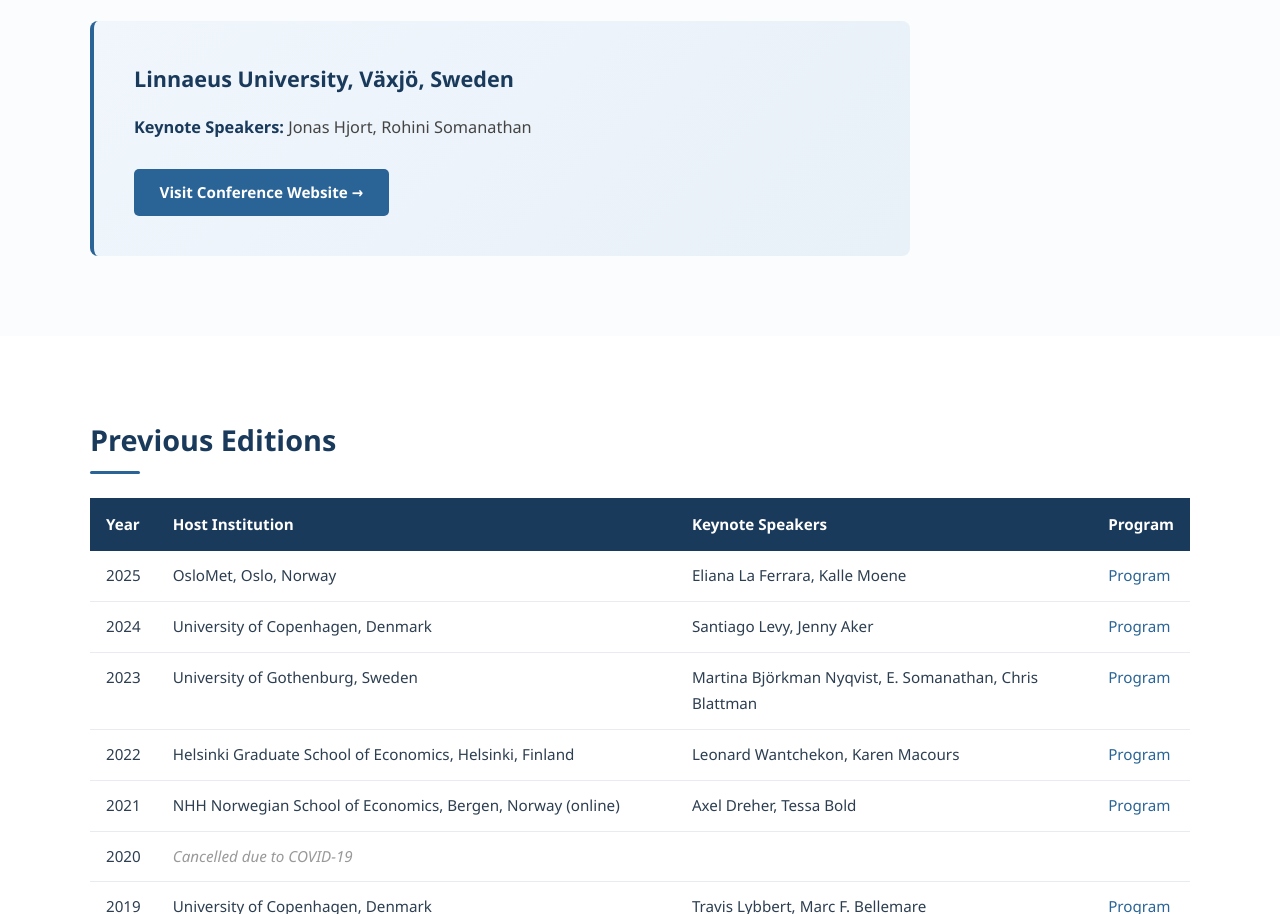
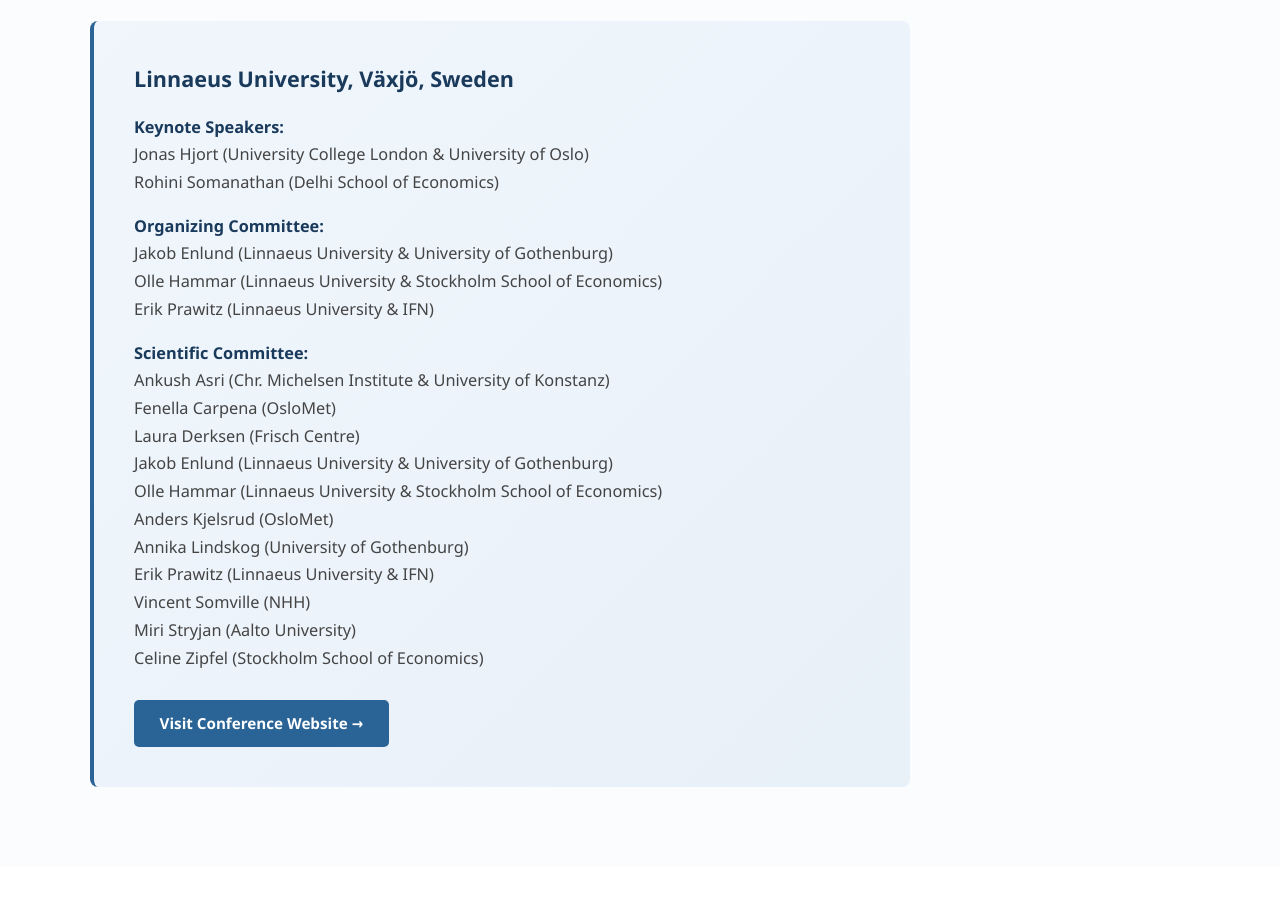
Before and after one commit to NordicDevEcon/nordicdevecon.github.io, a plain HTML site: page index.html in a window 1280 px wide. Shown: the part 1038-1952 px from the top of the page. Drawn offline with Linux system fonts and the light colour scheme.

Commit message:
Added NCDE 2026 info

```diff
--- a/index.html
+++ b/index.html
@@ -158,7 +158,25 @@
         <h2 class="section-title">NCDE 2026</h2>
         <div class="highlight-card">
             <h3>Linnaeus University, V&auml;xj&ouml;, Sweden</h3>
-            <div class="detail"><strong>Keynote Speakers:</strong> Jonas Hjort, Rohini Somanathan</div>
+            <div class="detail"><strong>Keynote Speakers:</strong><br>
+                Jonas Hjort (University College London &amp; University of Oslo)<br>
+                Rohini Somanathan (Delhi School of Economics)</div>
+            <div class="detail" style="margin-top:1rem;"><strong>Organizing Committee:</strong><br>
+                Jakob Enlund (Linnaeus University &amp; University of Gothenburg)<br>
+                Olle Hammar (Linnaeus University &amp; Stockholm School of Economics)<br>
+                Erik Prawitz (Linnaeus University &amp; IFN)</div>
+            <div class="detail" style="margin-top:1rem;"><strong>Scientific Committee:</strong><br>
+                Ankush Asri (Chr. Michelsen Institute &amp; University of Konstanz)<br>
+                Fenella Carpena (OsloMet)<br>
+                Laura Derksen (Frisch Centre)<br>
+                Jakob Enlund (Linnaeus University &amp; University of Gothenburg)<br>
+                Olle Hammar (Linnaeus University &amp; Stockholm School of Economics)<br>
+                Anders Kjelsrud (OsloMet)<br>
+                Annika Lindskog (University of Gothenburg)<br>
+                Erik Prawitz (Linnaeus University &amp; IFN)<br>
+                Vincent Somville (NHH)<br>
+                Miri Stryjan (Aalto University)<br>
+                Celine Zipfel (Stockholm School of Economics)</div>
             <a class="btn" href="https://lnu.se/en/meet-linnaeus-university/current/events/2026/conferences/ncde-2026/" target="_blank" rel="noopener">Visit Conference Website &rarr;</a>
         </div>
     </div>
```
